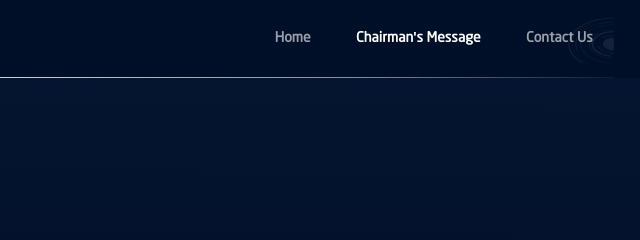
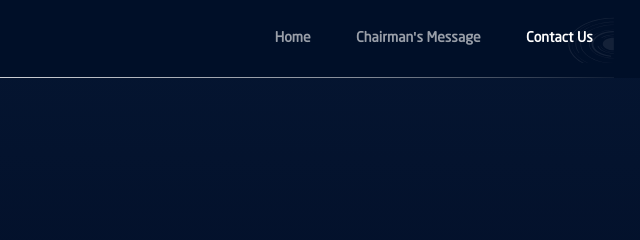
Before and after one commit to rampradeepcs/kutung-wos, a plain HTML site: page contact.html in a window 1280 px wide. Shown: the top 240 px of the page, 640-1280 px from the left. Drawn offline with Linux system fonts and the light colour scheme.

Commit message:
added changes

```diff
--- a/contact.html
+++ b/contact.html
@@ -43,10 +43,10 @@
                             <a href="index.html">Home</a>
                         </li>
                         <li>
-                            <a href="chairman-msg.html" class="active">Chairman's Message</a>
+                            <a href="chairman-msg.html">Chairman's Message</a>
                         </li>
                         <li>
-                            <a href="javscript:void(0)">Contact Us</a>
+                            <a href="javscript:void(0)" class="active">Contact Us</a>
                         </li>
                     </ul>
                     <div class="menu-bottom">
```
